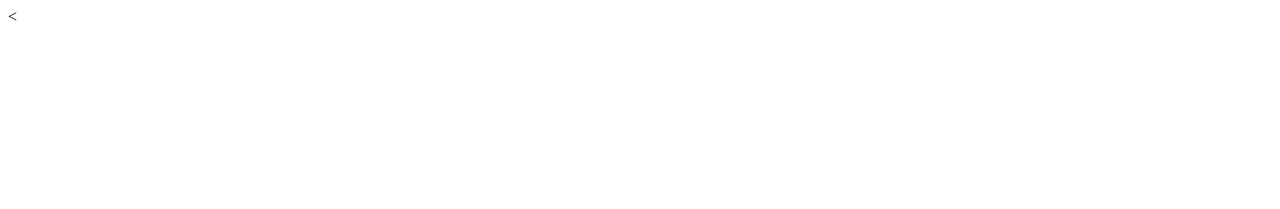
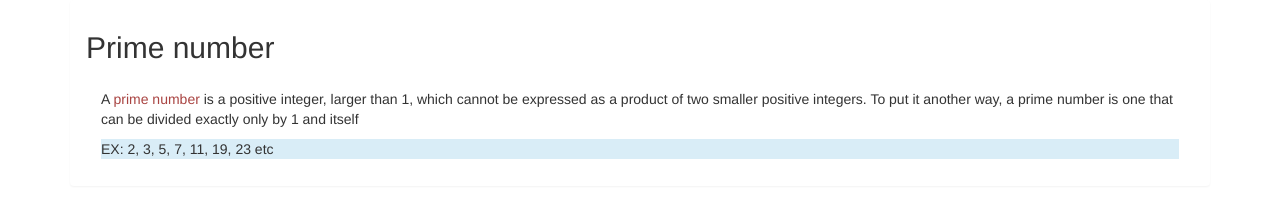
Before and after one commit to alexbokii/Foundation-Maths, a plain HTML site: page index.html in a window 1280 px wide. Drawn offline with nearby package versions, Linux system fonts and the light colour scheme.

Commit message:
Initial commit

```diff
--- a/index.html
+++ b/index.html
@@ -1,13 +1,53 @@
 <!DOCTYPE html>
-<<!DOCTYPE html>
 <html>
 <head>
     <title>Foundation Maths</title>
+    <!-- Latest compiled and minified CSS -->
+    <link rel="stylesheet" href="https://maxcdn.bootstrapcdn.com/bootstrap/3.3.4/css/bootstrap.min.css">
+
+    <!-- Optional theme -->
+    <link rel="stylesheet" href="https://maxcdn.bootstrapcdn.com/bootstrap/3.3.4/css/bootstrap-theme.min.css">
+
+    <!-- Latest compiled and minified JavaScript -->
+<script src="https://maxcdn.bootstrapcdn.com/bootstrap/3.3.4/js/bootstrap.min.js"></script>
     <link rel="stylesheet" href="styles.css">
     <script src="http://code.jquery.com/jquery-1.11.3.min.js"></script>
     <script src="scripts/scripts.js"></script>
 </head>
 <body>
 
+   <!--  <nav class="navbar navbar-default">
+       <div class="container-fluid">
+           <div class="navbar-header">
+               <button type="button" class="navbar-toggle-collapsed" data-toggle="collapse" data-target="#navbar">
+                   <span class="icon-bar"></span>
+                   <span class="icon-bar"></span>
+                   <span class="icon-bar"></span>
+                </button>
+                <a class="navbar-brand" href="#">MF</a>
+           </div>
+           <div class="collapse navbar-collapse" id="navbar">
+               <ul class="nav navbar-nav">
+                   <li>Prime numbers</li>
+               </ul>
+           </div>
+       </div>
+    </nav> -->
+
+    <div class="container">
+        <div class="row">
+            <div class="col-xs-12">
+                <div class="panel">
+                    <div class="panel-heading"><h2>Prime number</h2>
+                    <div class="panel-body">
+                        <p>A <span class="text-danger">prime number</span> is a positive integer, larger than 1, which cannot be expressed as a product of two smaller positive integers. To put it another way, a prime number is one that can be divided exactly only by 1 and itself</p>
+                        <div class="bg-info">EX: 2, 3, 5, 7, 11, 19, 23 etc</div>
+                    </div>
+
+                </div>
+            </div>
+        </div>
+    </div>
+
 </body>
 </html>
```
